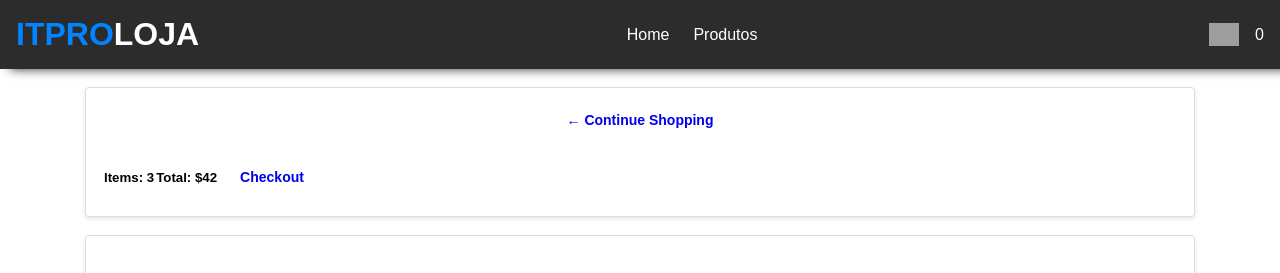
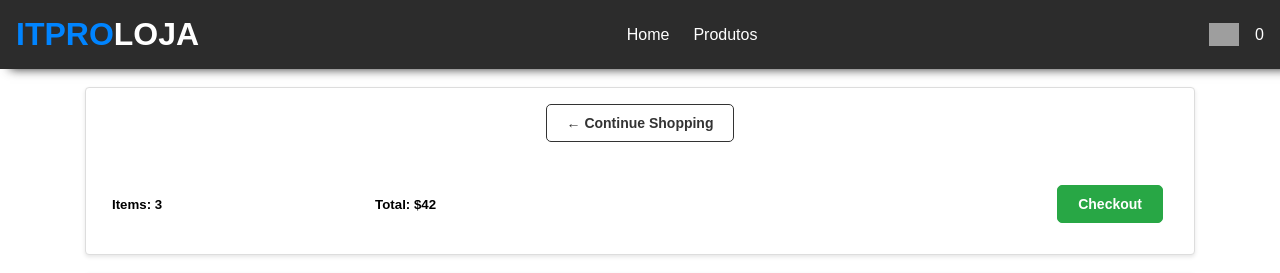
Before and after one commit to douglasinforj/ecommerce_paypal, a Django app: page /cart/ in a window 1280 px wide. Shown: the top 273 px of the page. Run offline with Django 5.2, Linux system fonts and the light colour scheme; lists and menus that the app fills with data are empty; grey boxes are pictures that could not be loaded.

Commit message:
Estilizando área checkout do carrinho

```diff
--- a/store/static/css/base.css
+++ b/store/static/css/base.css
@@ -127,13 +127,7 @@ hr {
 
 /*----------------------------cart-----------------------------------------------*/
 
-.box.-element-cart{
-    padding: 20px;
-    border: 1px solid #ddd;
-    border-radius: 5px;
-    margin: 10px 0;
-    background-color: #f9f9f9;
-}
+
 
 .cart-row {
     display: flex;
@@ -180,3 +174,54 @@ hr {
 
 
 /*--------------------------Fim cart-----------------------------------------------*/
+
+
+/* Estilo do botão de continuar comprando */
+.btn-outline-dark {
+    display: inline-block;
+    padding: 10px 20px;
+    color: #333;
+    text-decoration: none;
+    border: 1px solid #333;
+    border-radius: 5px;
+    transition: background-color 0.3s, color 0.3s;
+}
+
+.btn-outline-dark:hover {
+    background-color: #333;
+    color: #fff;
+}
+
+
+
+
+
+
+/* Estilo da tabela */
+.table {
+    width: 100%;
+    border-collapse: collapse;
+    margin-top: 10px;
+}
+
+.table th {
+    text-align: left;
+    padding: 10px;
+}
+
+/* Estilo do botão de checkout */
+.btn-success {
+    display: inline-block;
+    padding: 10px 20px;
+    color: #fff;
+    text-decoration: none;
+    background-color: #28a745;
+    border: 1px solid #28a745;
+    border-radius: 5px;
+    transition: background-color 0.3s, transform 0.2s;
+}
+
+.btn-success:hover {
+    background-color: #218838;
+    transform: scale(1.05);
+}
```
